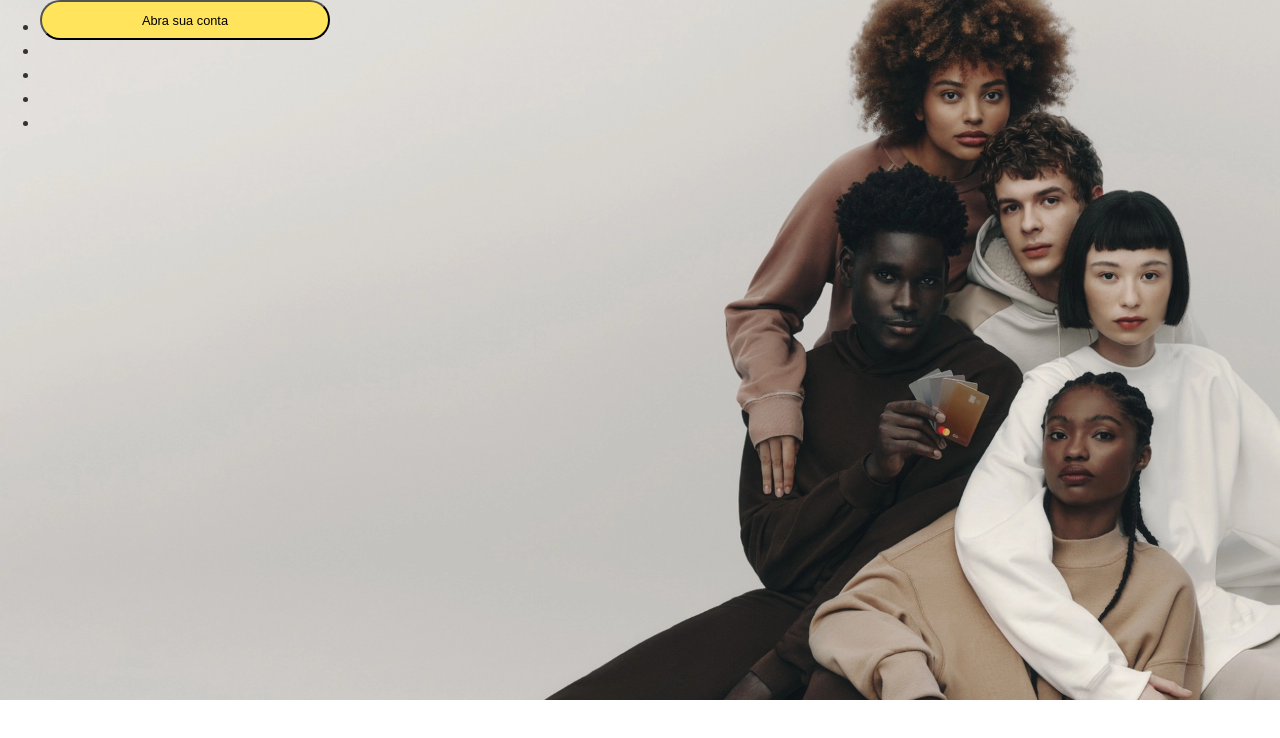
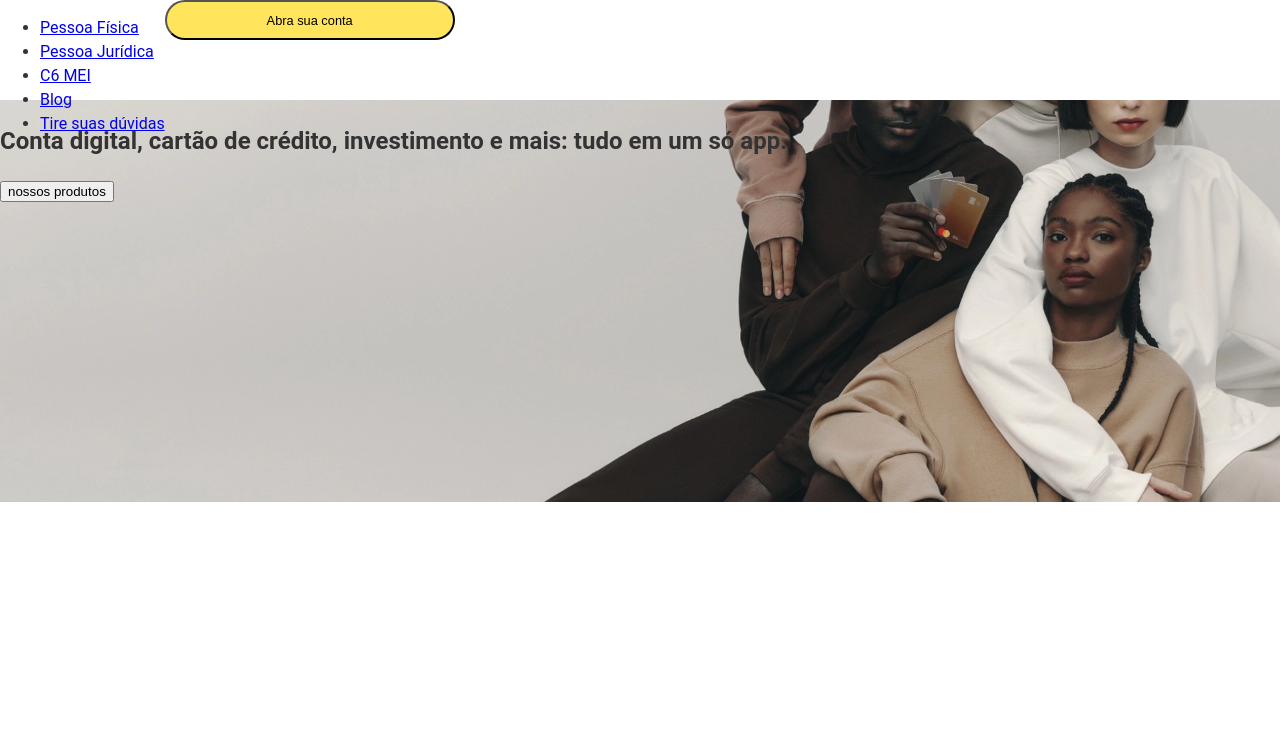
Before and after one commit to Gabijesumary/ProjetoC6Bank-Fiap, a website: page c6bank.html in a window 1280 px wide. Drawn offline with Linux system fonts and the light colour scheme.

Commit message:
'Deploy'

```diff
--- a/assets/scss/home.scss
+++ b/assets/scss/home.scss
@@ -1,14 +1,20 @@
+//seleciona + ctrl + ; para comentar
 body {
-    background: url("../images/hero-bg-xs-tablet.webp") no-repeat; //sempre começa pelo mobile
-    background-size: cover;
+    // background: url("../images/hero-bg-xs-tablet.webp") no-repeat; //sempre começa pelo mobile
+    // background-size: cover;
     background-position: center center;
     width: 100%;
-    height: calc(100vh - 100px - 100px);
+    // height: calc(100vh - 100px - 100px);
     display: flex;
     & > header {
+        position: fixed;
+        top: 0;
+        z-index: 100; //para colocar o header por cima do conteúdo. Conta quantas tags do mesmo nivel existem no projeto, melhor colocar 100 para não correr risco.
         height: 100px;
         width: 100%;
         display: flex;
+        background: #fff;
+
 
             button {
                 width: 290px;
--- a/c6bank.html
+++ b/c6bank.html
@@ -17,17 +17,22 @@
         </div>
         <nav>
             <ul>
-                <li><a href=""> </a></li>
-                <li><a href=""> </a></li>
-                <li><a href=""> </a></li>
-                <li><a href=""> </a></li>
-                <li><a href=""> </a></li>
+                <li><a href="#">Pessoa Física</a></li>
+                <li><a href="#">Pessoa Jurídica</a></li>
+                <li><a href="#">C6 MEI</a></li>
+                <li><a href="#">Blog</a></li>
+                <li><a href="#">Tire suas dúvidas</a></li>
             </ul>
         </nav>
         <button>Abra sua conta</button>
     </header>
     <section class="full-banner">
-
+        <div class="destak">
+            <h3><span>C6 GLOBAL INVEST</span> Bolsa Americana e fundos globais direto no app</h3>
+        </div>
+        <h1>O banco da vida de 20 milhões de pessoas</h1>
+        <h2>Conta digital, cartão de crédito, investimento e mais: tudo em um só app.</h2>
+        <button>nossos produtos</button>
     </section>
     <footer>
 
```
Also changed, not shown: assets/css/home.css, assets/css/main.css.
